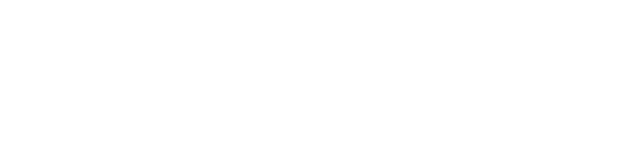
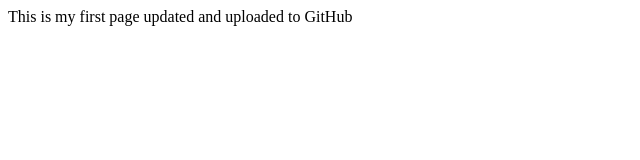
Before and after one commit to xuncsg/myfirstrepo_clone, a plain HTML site: page index.html in a window 1280 px wide. Shown: the whole page, without its empty margins (0-640 px from the left). Drawn offline with Linux system fonts and the light colour scheme.

Commit message:
Upadted homepage

```diff
--- a/index.html
+++ b/index.html
@@ -3,9 +3,9 @@
 <head>
     <meta charset="UTF-8">
     <meta name="viewport" content="width=device-width, initial-scale=1.0">
-    <title>Document</title>
+    <title>First Repo Page</title>
 </head>
 <body>
-
+This is my first page updated and uploaded to GitHub
 </body>
 </html>
```
Also changed, not shown: 2 other files.
